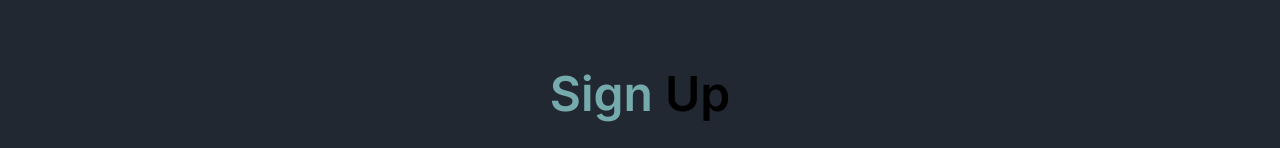
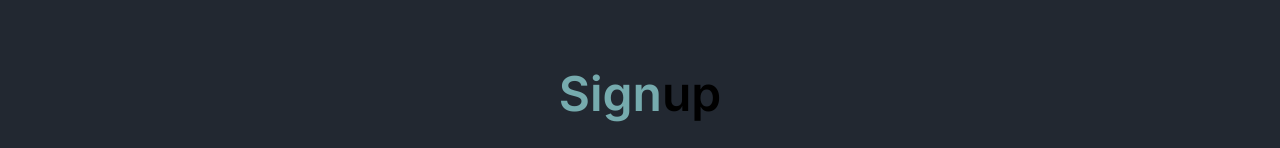
Before and after one commit to GITZMBE/TripTrek, a Next.js app: page /signup in a window 1280 px wide. Shown: the part 168-316 px from the top of the page. Built offline with nearby package versions, Linux system fonts and the light colour scheme.

Commit message:
Change wording of login, signup, log out

```diff
--- a/app/signup/page.tsx
+++ b/app/signup/page.tsx
@@ -4,7 +4,7 @@ import React from "react";
 const SignupPage = () => {
   return (
     <main className='w-full min-h-screen flex flex-col justify-center items-center gap-8 bg-primary'>
-      <h1 className="text-5xl font-semibold"><span className="text-accent">Sign </span>Up</h1>
+      <h1 className="text-5xl font-semibold"><span className="text-accent">Sign</span>up</h1>
       <SignupForm />
     </main>
   );
--- a/src/components/ui/Navbar.tsx
+++ b/src/components/ui/Navbar.tsx
@@ -28,7 +28,7 @@ const Navbar = () => {
 
               <p>{ user_token.user.name || user_token.user.email }</p>
             </div>
-            <button onClick={_ => setUserToken(null)}>Loggout</button>
+            <button onClick={_ => setUserToken(null)}>Log out</button>
           </>
         )
       }
```
